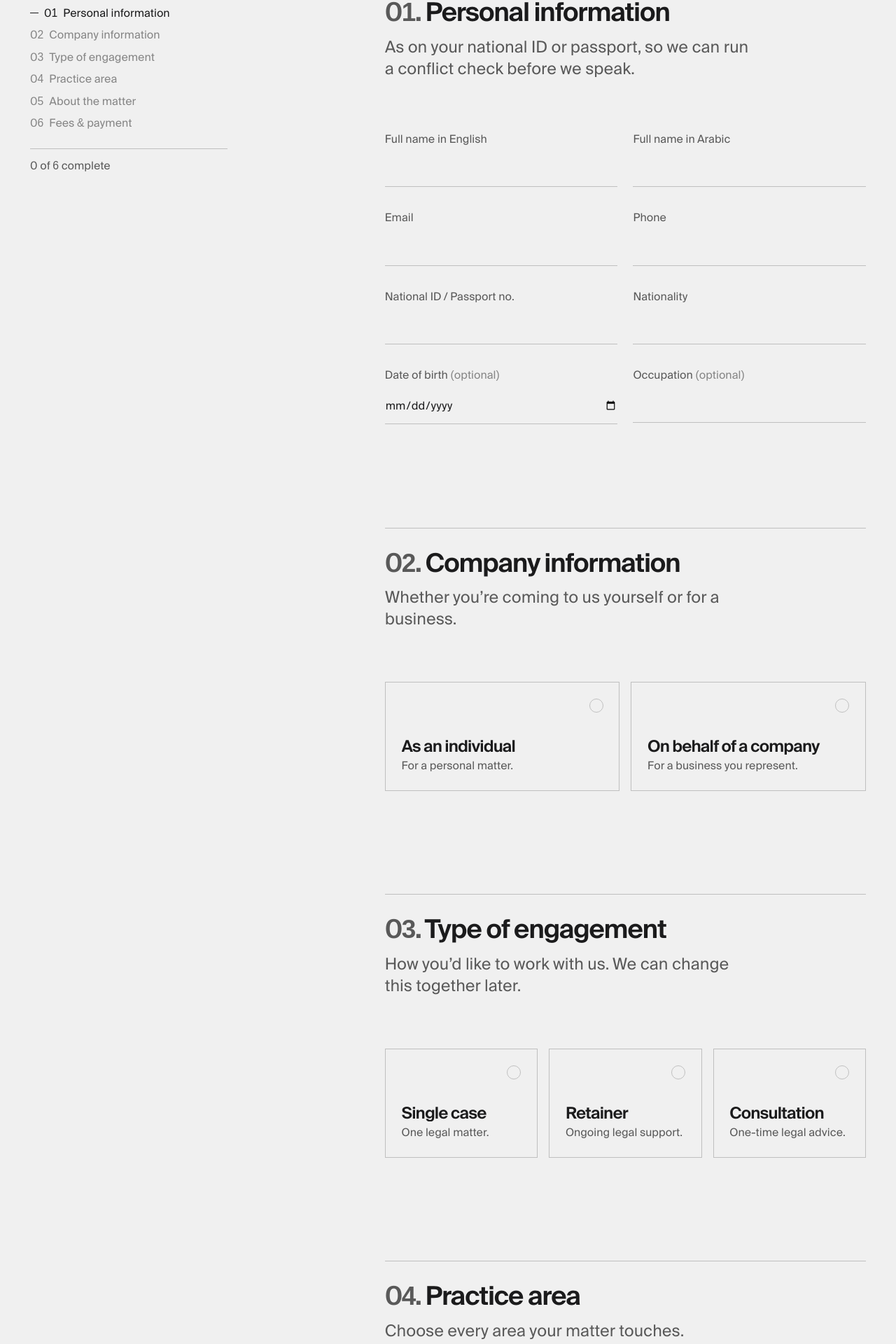
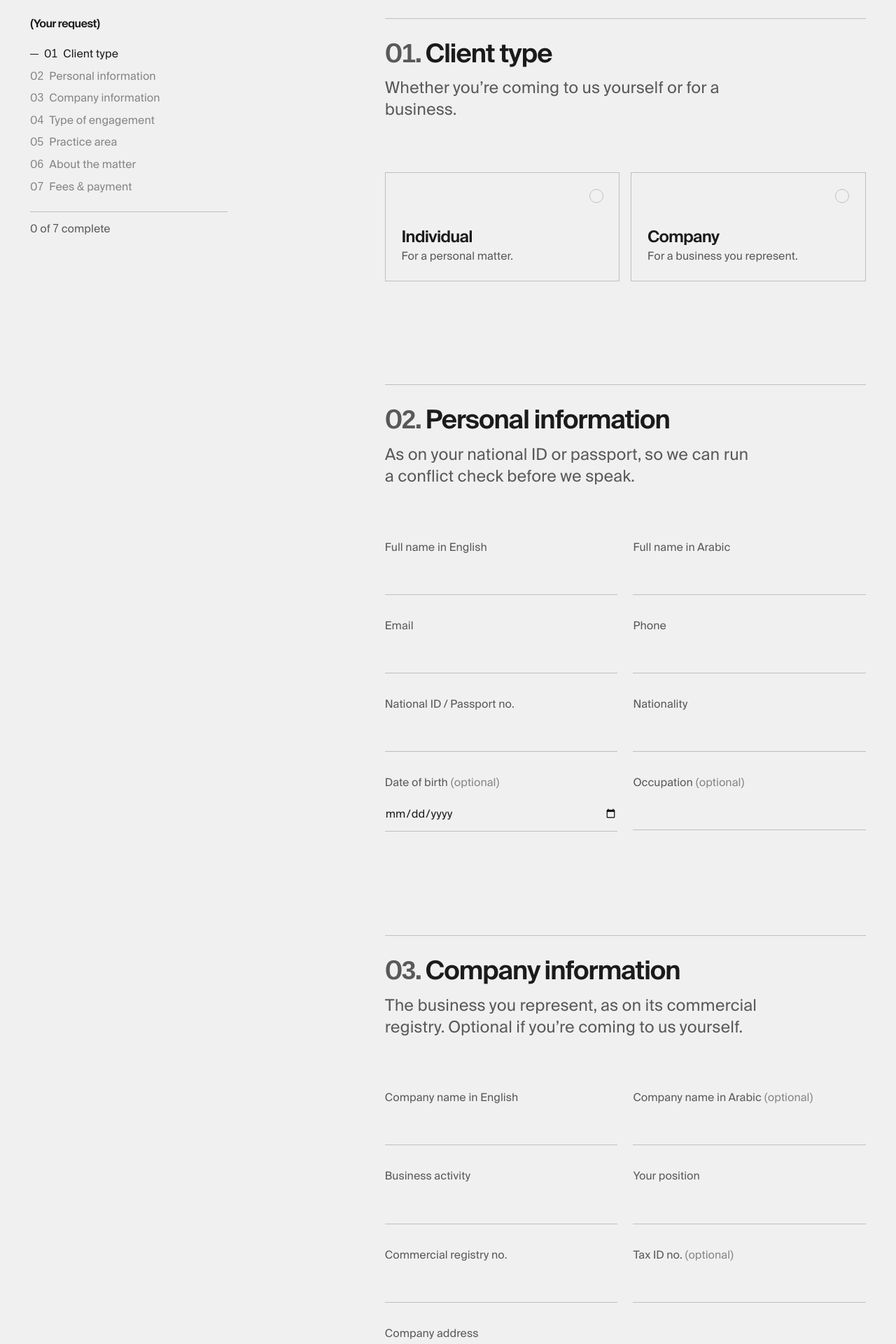
Before and after one commit to CreativeDevTeam1/Law-Firm-Website, a Next.js app: page /client-intake in a window 1280 px wide. Shown: the part 719-2639 px from the top of the page at 70% size. Built offline with nearby package versions, Linux system fonts and the light colour scheme.

Commit message:
Align headings and paragraphs across pages and put the client type first
Co-Authored-By: Claude Opus 5.5 <noreply@anthropic.com>

```diff
--- a/src/components/careers-roles-section.tsx
+++ b/src/components/careers-roles-section.tsx
@@ -10,7 +10,7 @@ import { ROLE_GROUPS, ROLES } from "@/lib/careers";
 
 // Careers "Open positions" — the heading with its label set into the first
 // line, then a group per practice: a divider that draws in (as on the Team
-// page), the group's label in columns 1–4 and its roles in columns 5–12.
+// page), the group's label in columns 1–4 and its roles in columns 6–12.
 // Each role is a row linking to its page (role-row.tsx). The rows slide up
 // and fade in a few at a time, as the cards do. The roles are in
 // src/lib/careers.ts.
--- a/src/components/client-intake-form.tsx
+++ b/src/components/client-intake-form.tsx
@@ -31,13 +31,15 @@ type Sent = { name: string; reference: string };
 
 // The Client intake page, where every "Let's Talk" leads — no Figma frame;
 // designed from the old intake form's fields and the site's patterns. The
-// Page header, then one form in six numbered sections, each under a divider
-// that draws in (as How we hire). From 1024px an index of the sections sticks
-// in columns 1–3 while the form scrolls in columns 6–12: it marks the section
-// you're in and ticks off each one once its required fields are filled. On
-// phones the index is left out and the sections stack. Choices are option
-// cards that fill dark when chosen; company details only show for a company.
-// Once sent, a thank-you with a reference and the next steps takes its place.
+// Page header, then one form in numbered sections, each under a divider
+// that draws in (as How we hire). It opens with the client type. Company
+// information is always there; choosing "Individual" makes its fields
+// optional (they're required otherwise). From 1024px an index of the
+// sections sticks in columns 1–3 while the form scrolls in columns 6–12: it
+// marks the section you're in and ticks off each one once its required
+// fields are filled. On phones the index is left out and the sections
+// stack. Choices are option cards that fill dark when chosen. Once sent, a
+// thank-you with a reference and the next steps takes its place.
 export default function ClientIntakeForm() {
   const formRef = useRef<HTMLFormElement>(null);
   const stepsRef = useRef<HTMLDivElement>(null);
@@ -46,8 +48,13 @@ export default function ClientIntakeForm() {
 
   const [active, setActive] = useState<IntakeSectionId>(INTAKE_SECTIONS[0].id);
   const [done, setDone] = useState<IntakeSectionId[]>([]);
-  const [isCompany, setIsCompany] = useState(false);
+  const [isIndividual, setIsIndividual] = useState(false);
   const [sent, setSent] = useState<Sent | null>(null);
+
+  // Company details are needed unless the client said they're an individual.
+  const companyRequired = !isIndividual;
+  const number = (id: IntakeSectionId) =>
+    String(INTAKE_SECTIONS.findIndex((section) => section.id === id) + 1).padStart(2, "0");
 
   useDividerReveal(stepsRef, ".intake-step-divider");
 
@@ -69,8 +76,9 @@ export default function ClientIntakeForm() {
     );
   }, []);
 
-  // The company fields come and go with the choice above them.
-  useEffect(updateDone, [updateDone, isCompany]);
+  // Company information's fields stop or start being required with the
+  // client type.
+  useEffect(updateDone, [updateDone, isIndividual]);
 
   // The section crossing the middle of the screen is the one you're in.
   useEffect(() => {
@@ -134,7 +142,7 @@ export default function ClientIntakeForm() {
           <nav className="intake-index" ref={indexRef} aria-label="Form sections">
             <p className="intake-index-label cta-small">(Your request)</p>
             <ol className="intake-index-list">
-              {INTAKE_SECTIONS.map(({ id, title }, i) => {
+              {INTAKE_SECTIONS.map(({ id, title }) => {
                 const isDone = done.includes(id);
                 return (
                   <li key={id}>
@@ -146,7 +154,7 @@ export default function ClientIntakeForm() {
                       data-done={isDone || undefined}
                       onClick={(event) => goTo(event, id)}
                     >
-                      <span className="intake-index-number">{String(i + 1).padStart(2, "0")}</span>
+                      <span className="intake-index-number">{number(id)}</span>
                       <span className="intake-index-title">{title}</span>
                       <span className="intake-index-tick" aria-hidden="true" />
                     </a>
@@ -167,7 +175,16 @@ export default function ClientIntakeForm() {
           </nav>
 
           <div className="intake-steps" ref={stepsRef}>
-            <IntakeStep index={0}>
+            <IntakeStep id="intake-client" number={number("intake-client")}>
+              <OptionCards
+                name="client-type"
+                labelledBy="intake-client-title"
+                options={CLIENT_TYPES}
+                onChange={(value) => setIsIndividual(value === "individual")}
+              />
+            </IntakeStep>
+
+            <IntakeStep id="intake-personal" number={number("intake-personal")}>
               <div className="form-fields">
                 <FormField idPrefix="intake" label="Full name in English" name="name-en" autoComplete="name" required />
                 <FormField idPrefix="intake" label="Full name in Arabic" name="name-ar" dir="rtl" lang="ar" required />
@@ -180,16 +197,15 @@ export default function ClientIntakeForm() {
               </div>
             </IntakeStep>
 
-            <IntakeStep index={1}>
-              <OptionCards
-                name="client-type"
-                labelledBy="intake-company-title"
-                options={CLIENT_TYPES}
-                onChange={(value) => setIsCompany(value === "company")}
+            <IntakeStep id="intake-company" number={number("intake-company")}>
+              <div className="form-fields">
+                <FormField
+                  idPrefix="intake"
+                  label="Company name in English"
+                  name="company-en"
+                  required={companyRequired}
+                  optional={!companyRequired}
                 />
-              {isCompany && (
-                <div className="form-fields intake-company-fields">
-                  <FormField idPrefix="intake" label="Company name in English" name="company-en" required />
                 <FormField
                   idPrefix="intake"
                   label="Company name in Arabic"
@@ -198,21 +214,45 @@ export default function ClientIntakeForm() {
                   lang="ar"
                   optional
                 />
-                  <FormField idPrefix="intake" label="Business activity" name="business-activity" required />
-                  <FormField idPrefix="intake" label="Your position" name="position" required />
-                  <FormField idPrefix="intake" label="Commercial registry no." name="registry-number" required />
+                <FormField
+                  idPrefix="intake"
+                  label="Business activity"
+                  name="business-activity"
+                  required={companyRequired}
+                  optional={!companyRequired}
+                />
+                <FormField
+                  idPrefix="intake"
+                  label="Your position"
+                  name="position"
+                  required={companyRequired}
+                  optional={!companyRequired}
+                />
+                <FormField
+                  idPrefix="intake"
+                  label="Commercial registry no."
+                  name="registry-number"
+                  required={companyRequired}
+                  optional={!companyRequired}
+                />
                 <FormField idPrefix="intake" label="Tax ID no." name="tax-id" optional />
-                  <FormField idPrefix="intake" label="Company address" name="company-address" required wide />
+                <FormField
+                  idPrefix="intake"
+                  label="Company address"
+                  name="company-address"
+                  required={companyRequired}
+                  optional={!companyRequired}
+                  wide
+                />
                 <FormField idPrefix="intake" label="Primary contact person" name="primary-contact" optional wide />
               </div>
-              )}
             </IntakeStep>
 
-            <IntakeStep index={2}>
+            <IntakeStep id="intake-engagement" number={number("intake-engagement")}>
               <OptionCards name="engagement" labelledBy="intake-engagement-title" options={ENGAGEMENTS} />
             </IntakeStep>
 
-            <IntakeStep index={3}>
+            <IntakeStep id="intake-practice" number={number("intake-practice")}>
               <OptionCards
                 name="practice"
                 labelledBy="intake-practice-title"
@@ -222,7 +262,7 @@ export default function ClientIntakeForm() {
               />
             </IntakeStep>
 
-            <IntakeStep index={4}>
+            <IntakeStep id="intake-matter" number={number("intake-matter")}>
               <div className="form-fields">
                 <FormField
                   idPrefix="intake"
@@ -246,7 +286,7 @@ export default function ClientIntakeForm() {
               </div>
             </IntakeStep>
 
-            <IntakeStep index={5}>
+            <IntakeStep id="intake-payment" number={number("intake-payment")}>
               <OptionCards name="payment" labelledBy="intake-payment-title" options={PAYMENT_METHODS} />
             </IntakeStep>
 
@@ -269,19 +309,19 @@ export default function ClientIntakeForm() {
   );
 }
 
-type IntakeStepProps = { index: number; children: ReactNode };
+type IntakeStepProps = { id: IntakeSectionId; number: string; children: ReactNode };
 
-// One numbered section: its divider, "01. Personal information" and a line
-// on what it's for, then its fields.
-function IntakeStep({ index, children }: IntakeStepProps) {
-  const { id, title, text } = INTAKE_SECTIONS[index];
+// One numbered section: its divider, "01. Client type" and a line on what
+// it's for, then its fields.
+function IntakeStep({ id, number, children }: IntakeStepProps) {
+  const { title, text } = INTAKE_SECTIONS.find((section) => section.id === id)!;
 
   return (
     <section className="intake-step" id={id} aria-labelledby={`${id}-title`}>
       <span className="intake-step-divider" aria-hidden="true" />
       <div className="intake-step-head">
         <h2 id={`${id}-title`} className="intake-step-title header-2-semibold">
-          <span className="intake-step-number">{`${String(index + 1).padStart(2, "0")}.`}</span> {title}
+          <span className="intake-step-number">{`${number}.`}</span> {title}
         </h2>
         <p className="intake-step-text body-big">{text}</p>
       </div>
--- a/src/lib/intake.ts
+++ b/src/lib/intake.ts
@@ -4,8 +4,8 @@
 export type IntakeOption = { value: string; title: string; description?: string };
 
 export const CLIENT_TYPES: IntakeOption[] = [
-  { value: "individual", title: "As an individual", description: "For a personal matter." },
-  { value: "company", title: "On behalf of a company", description: "For a business you represent." },
+  { value: "individual", title: "Individual", description: "For a personal matter." },
+  { value: "company", title: "Company", description: "For a business you represent." },
 ];
 
 export const ENGAGEMENTS: IntakeOption[] = [
@@ -27,7 +27,14 @@ export const PAYMENT_METHODS: IntakeOption[] = [
   { value: "cheque", title: "Cheque", description: "Made out to the firm." },
 ];
 
+// In order. Company information is always shown; its fields are only
+// required for a company.
 export const INTAKE_SECTIONS = [
+  {
+    id: "intake-client",
+    title: "Client type",
+    text: "Whether you’re coming to us yourself or for a business.",
+  },
   {
     id: "intake-personal",
     title: "Personal information",
@@ -36,7 +43,7 @@ export const INTAKE_SECTIONS = [
   {
     id: "intake-company",
     title: "Company information",
-    text: "Whether you’re coming to us yourself or for a business.",
+    text: "The business you represent, as on its commercial registry. Optional if you’re coming to us yourself.",
   },
   {
     id: "intake-engagement",
```
Also changed, not shown: src/app/globals.css (+37 -40 lines), src/components/job-content.tsx (+7 -8 lines). Lines whose indentation alone changed are shown as unchanged.
